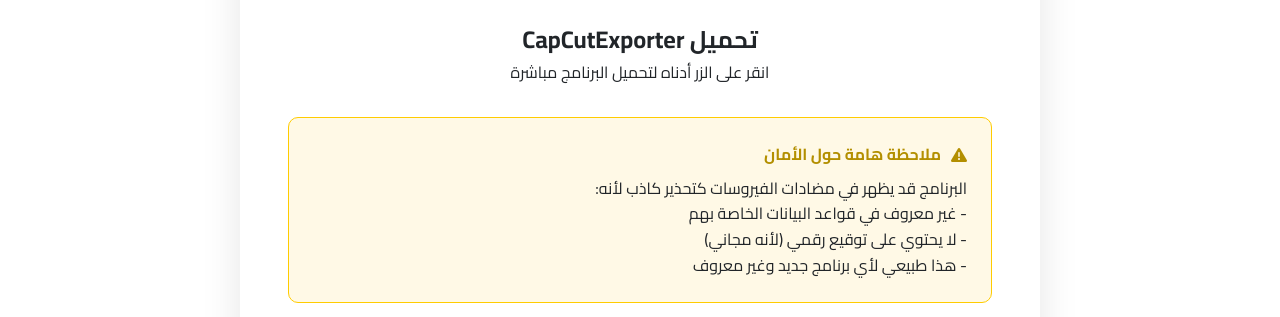
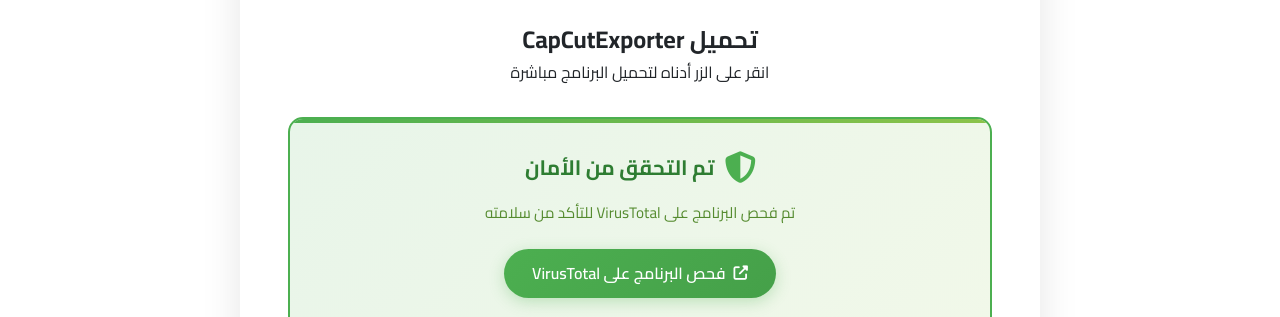
Before and after one commit to CapCutExporter/CapCut, a plain HTML site: page index.html in a window 1280 px wide. Shown: the part 2181-2498 px from the top of the page. Drawn offline with Linux system fonts and the light colour scheme.

Commit message:
Update index.html

```diff
--- a/index.html
+++ b/index.html
@@ -375,6 +375,84 @@
             gap: 10px;
         }
 
+        /* Trust Badge Styles */
+        .trust-badge {
+            background: linear-gradient(135deg, #e8f5e9 0%, #f1f8e9 100%);
+            border: 2px solid #4caf50;
+            border-radius: 15px;
+            padding: 2rem;
+            margin: 2rem 0;
+            text-align: center;
+            position: relative;
+            overflow: hidden;
+        }
+
+        .trust-badge::before {
+            content: '';
+            position: absolute;
+            top: 0;
+            left: 0;
+            width: 100%;
+            height: 4px;
+            background: linear-gradient(90deg, #4caf50, #8bc34a);
+        }
+
+        .trust-header {
+            display: flex;
+            align-items: center;
+            justify-content: center;
+            gap: 12px;
+            margin-bottom: 1rem;
+            font-size: 1.3rem;
+            font-weight: 700;
+            color: #2e7d32;
+        }
+
+        .trust-header i {
+            font-size: 1.8rem;
+            color: #4caf50;
+            animation: pulse-shield 2s infinite;
+        }
+
+        .trust-text {
+            color: #558b2f;
+            margin-bottom: 1.5rem;
+            font-size: 0.95rem;
+        }
+
+        .virustotal-link {
+            display: inline-flex;
+            align-items: center;
+            gap: 8px;
+            background: linear-gradient(135deg, #4caf50 0%, #45a049 100%);
+            color: white;
+            padding: 12px 28px;
+            border-radius: 25px;
+            text-decoration: none;
+            font-weight: 600;
+            transition: all 0.3s ease;
+            box-shadow: 0 4px 15px rgba(76, 175, 80, 0.3);
+        }
+
+        .virustotal-link:hover {
+            transform: translateY(-3px);
+            box-shadow: 0 6px 20px rgba(76, 175, 80, 0.4);
+            background: linear-gradient(135deg, #45a049 0%, #3d8b40 100%);
+        }
+
+        .virustotal-link i {
+            font-size: 0.9rem;
+        }
+
+        @keyframes pulse-shield {
+            0%, 100% {
+                transform: scale(1);
+            }
+            50% {
+                transform: scale(1.1);
+            }
+        }
+
         /* FAQ Section */
         .faq {
             padding: 100px 0;
@@ -716,6 +794,19 @@
                 <h2>تحميل CapCutExporter</h2>
                 <p>انقر على الزر أدناه لتحميل البرنامج مباشرة</p>
 
+                <!-- VirusTotal Trust Badge -->
+                <div class="trust-badge">
+                    <div class="trust-header">
+                        <i class="fas fa-shield-alt"></i>
+                        <span>تم التحقق من الأمان</span>
+                    </div>
+                    <p class="trust-text">تم فحص البرنامج على VirusTotal للتأكد من سلامته</p>
+                    <a href="https://www.virustotal.com/gui/" target="_blank" class="virustotal-link">
+                        <i class="fas fa-external-link-alt"></i>
+                        فحص البرنامج على VirusTotal
+                    </a>
+                </div>
+
                 <div class="security-notice">
                     <h4><i class="fas fa-exclamation-triangle"></i> ملاحظة هامة حول الأمان</h4>
                     <p>البرنامج قد يظهر في مضادات الفيروسات كتحذير كاذب لأنه:<br>
```
